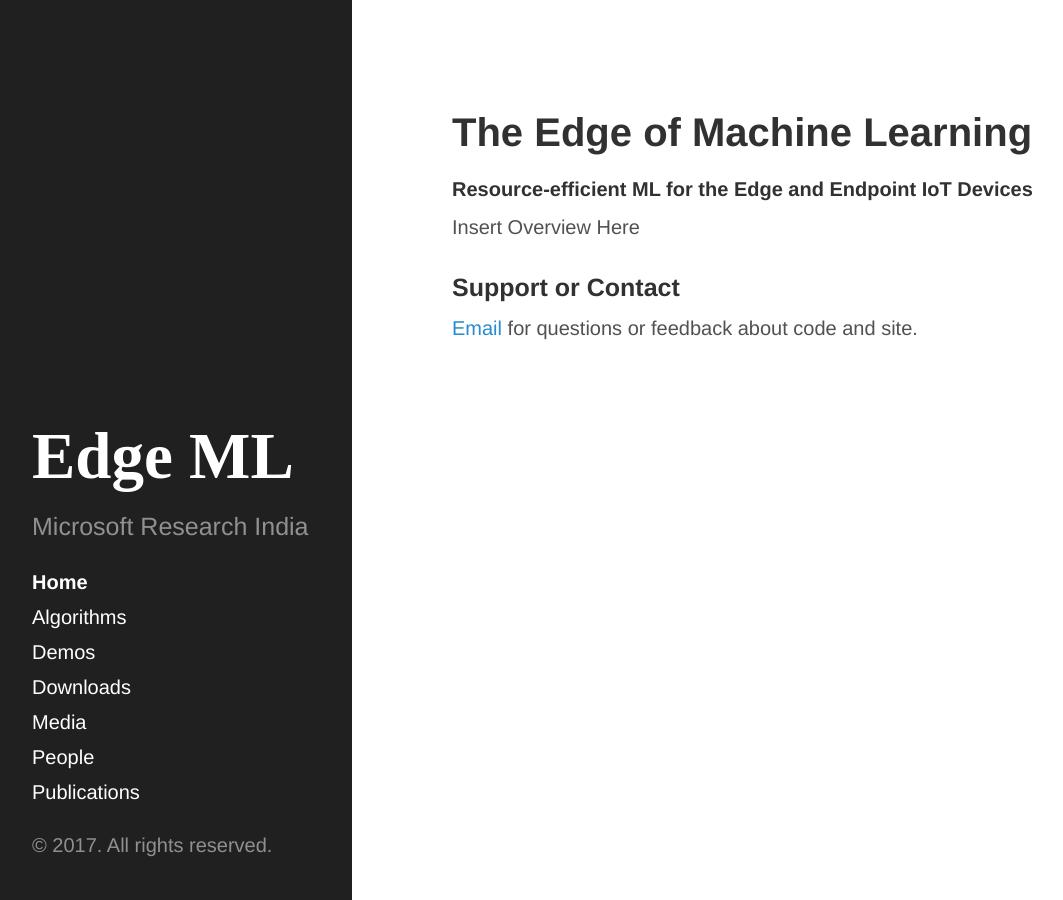
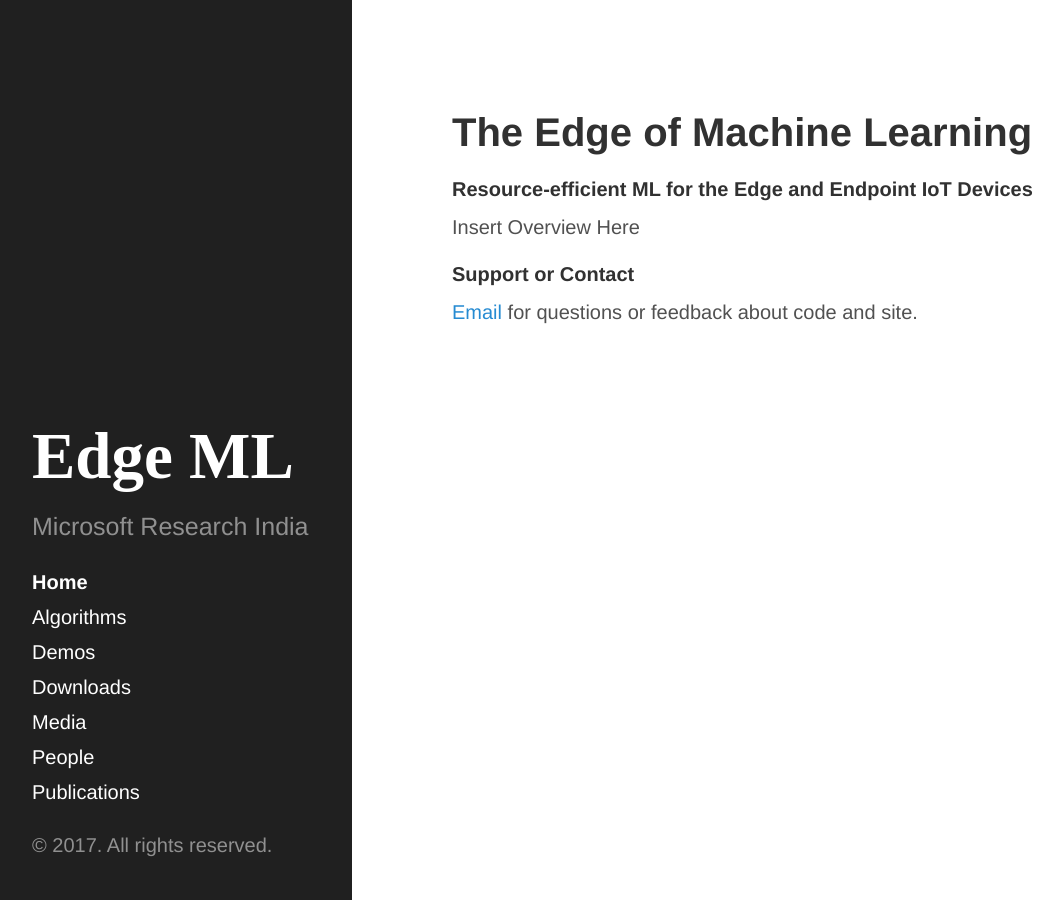
Before and after one commit to ShishirPatil/EdgeML, a Jekyll site: the page built from index.html, in a window 1280 px wide. Shown: the whole page, without its empty margins (8-1071 px from the left). Built offline with Jekyll 4.4.1, drawn with Linux system fonts in a browser that asks for light colours; the list of posts is cut into pages by our own code.

```diff
--- a/index.html
+++ b/index.html
@@ -8,7 +8,7 @@ title: Home
 
 Insert Overview Here
 
-<h3> Support or Contact </h3>
+<h4> Support or Contact </h4>
 
 <a href="mailto:harshasi@microsoft.com">Email</a> for questions or feedback about code and site.
 
```
